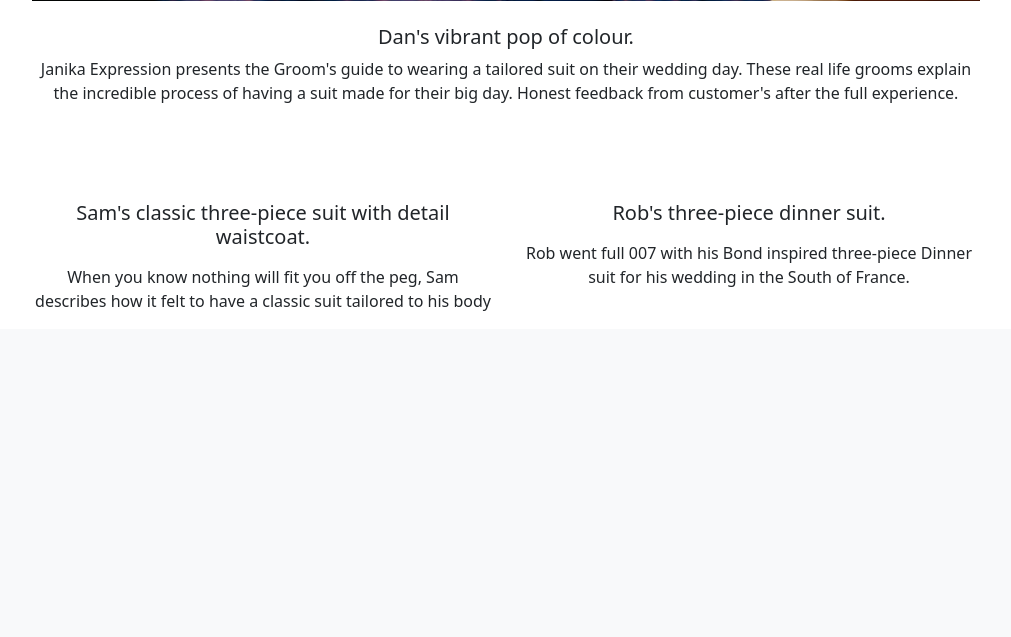
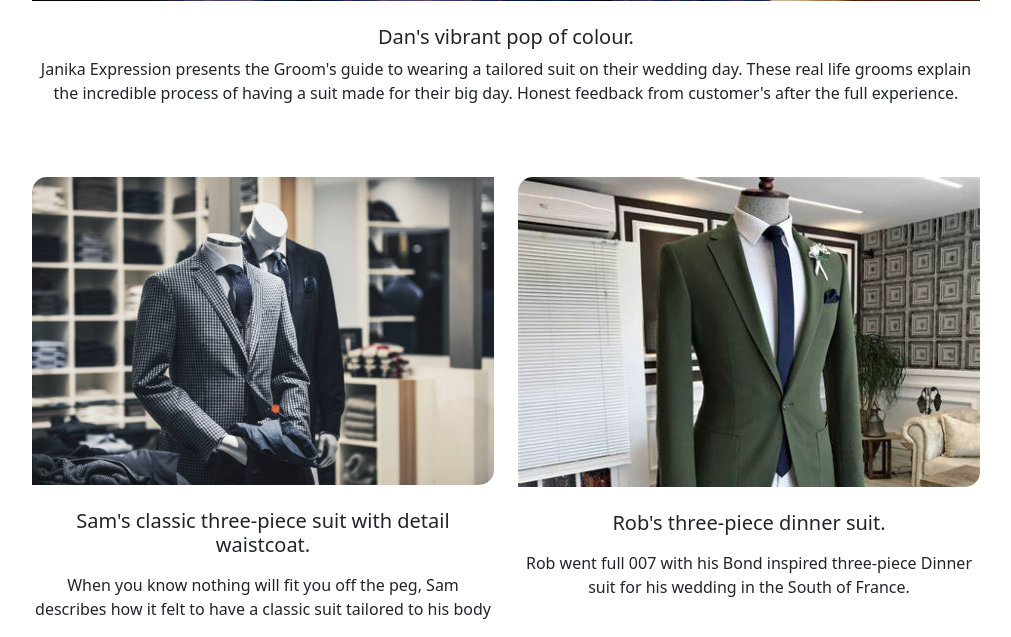
Before and after one commit to NnamTechWave/JanikaExpressions, a Flask app: page / in a window 1280 px wide. Shown: the part 1445-2082 px from the top of the page, without its empty margins (134-1145 px from the left). Before the commit the page ends 1756 px from the top, so only its background shows below. Run offline with Flask 3, Linux system fonts and the light colour scheme; some libraries are stand-ins or nearby versions.

Commit message:
Changed the NST section image inside index.html

```diff
--- a/templates/index.html
+++ b/templates/index.html
@@ -165,18 +165,17 @@
             <div class="row px-lg-5 px-4 mt-5 g-4">
                 <div class="col-lg-6 col-12 text-center">
                     <div class="">
-                        <div class="bg-image-cndex" style="border-top-left-radius: 15px;border-bottom-right-radius: 15px;">
-
+                        <div>
+                            <img src="/static/images/bespoke_suit_dark.jpg" class="img-fluid bg-image-cndex" alt="">
                         </div>
-                        <!-- <img src="/Images/gentlemen_suit.jpg" class="img-fluid" alt=""  id="cndex-img"> -->
                         <h5 class="mb-3 mt-4">Sam's classic three-piece suit with detail waistcoat.</h5>
                         <p>When you know nothing will fit you off the peg, Sam describes how it felt to have a classic suit tailored to his body</p>
                     </div>
                 </div>
                 <div class="col-lg-6 col-12 text-center">
                     <div>
-                        <div class="bg-image-cndex">
-
+                        <div>
+                            <img src="/static/images/dinner_suits.jpg" height="310px" width="100%" class="bg-image-cndex" alt="">
                         </div>
                         <h5 class="mb-3 mt-4">Rob's three-piece dinner suit.</h5>
                         <p>Rob went full 007 with his Bond inspired three-piece Dinner suit for his wedding in the South of France. </p>
```
